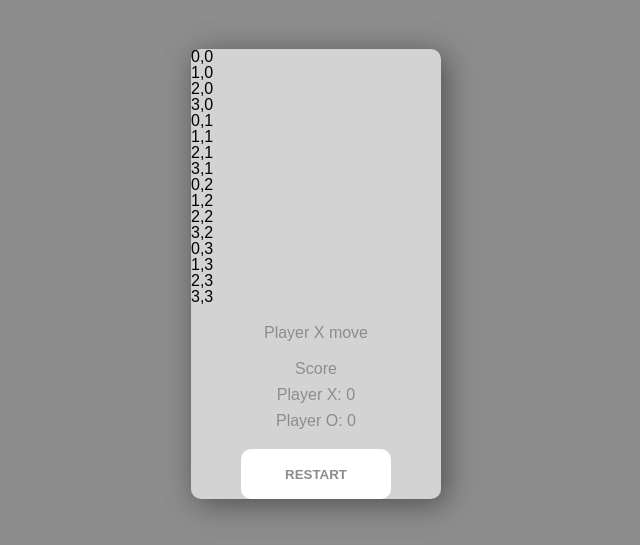
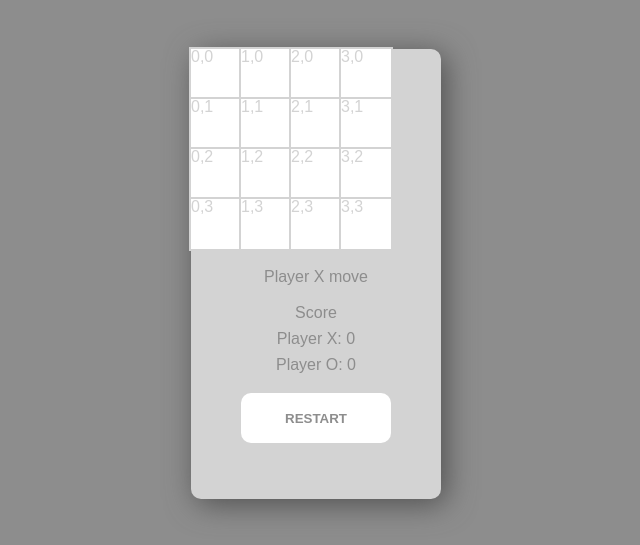
Before and after one commit to Lexander1108/tic-tac-toe, a PHP site: page /index.html in a window 1280 px wide. Shown: the part 81-626 px from the top of the page, without its empty margins (324-964 px from the left). Run offline with PHP 8.4, Linux system fonts and the light colour scheme.

Commit message:
minor changes

```diff
--- a/style/style.css
+++ b/style/style.css
@@ -99,3 +99,18 @@
     color: var(--white);
     background: var(--gray);
 }
+
+.board-cell {
+    align-items: center;
+    cursor: pointer;
+    width: 50px;
+    height: 50px;
+    background: var(--white);
+    color: var(--lightgray);
+    border: 0;
+    outline: 2px solid var(--lightgray);
+}
+
+.board-row {
+    display: flex;
+}
```
